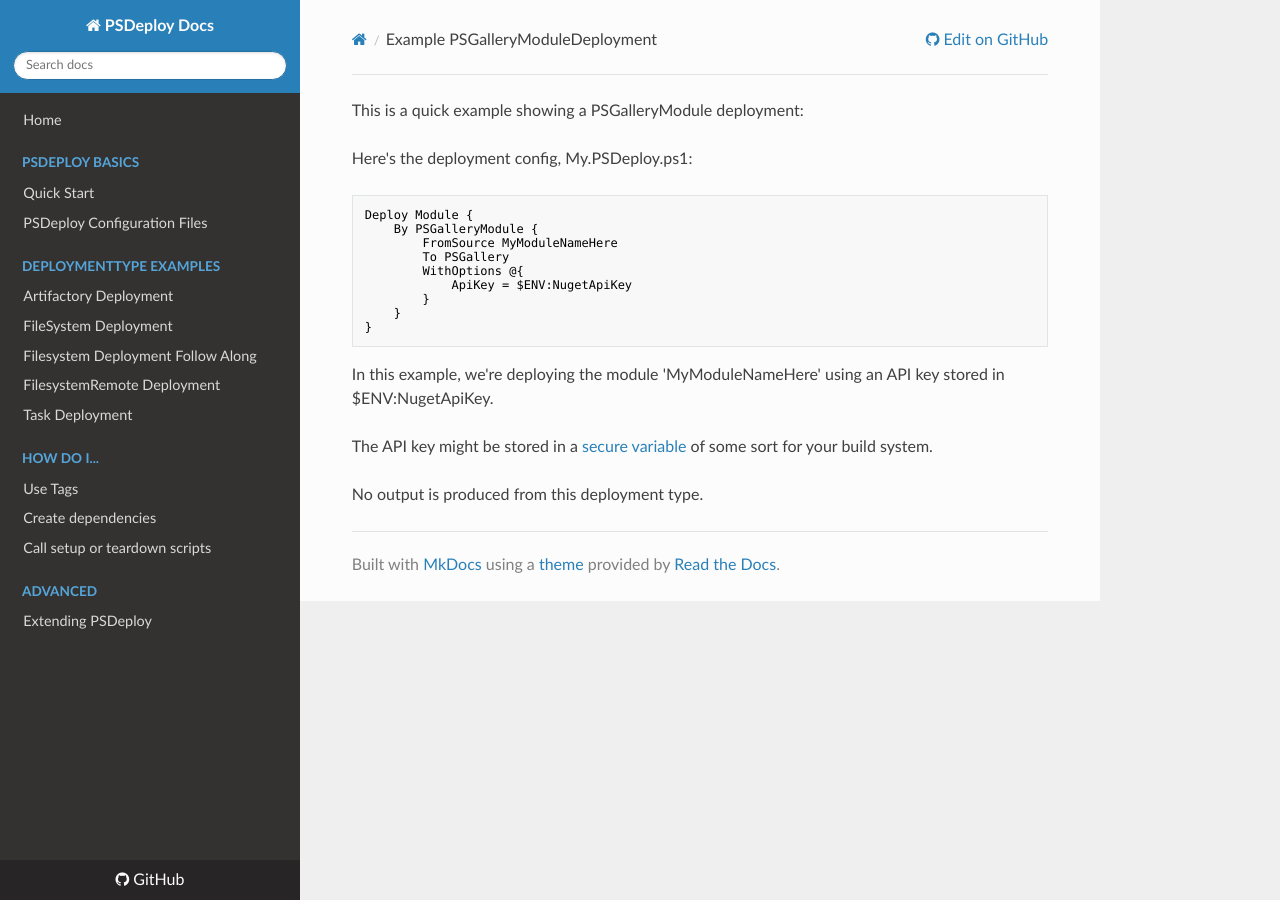
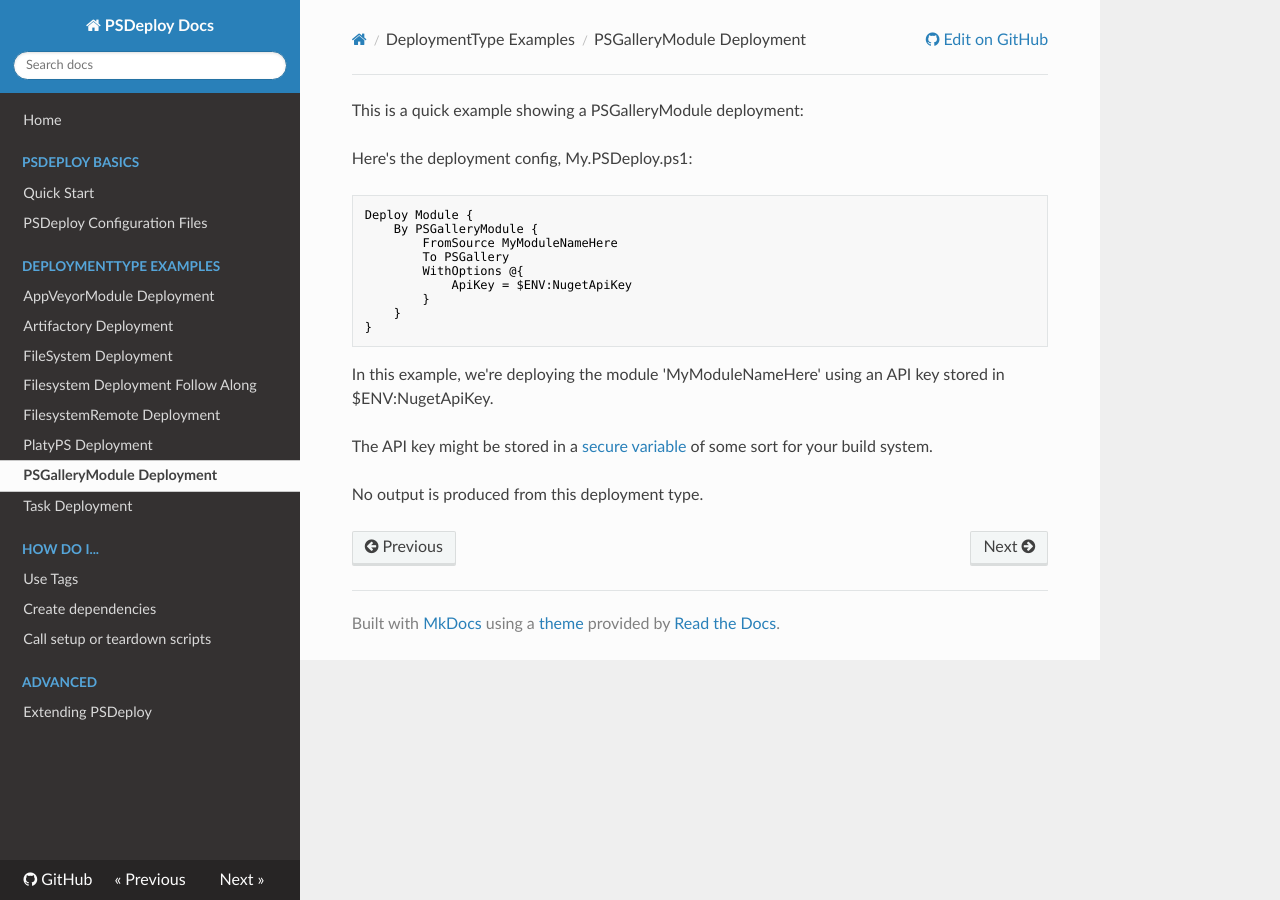
Before and after one commit to RamblingCookieMonster/PSDeploy, an MkDocs documentation site: the page built from docs/Example-PSGalleryModule-Deployment.md, in a window 1280 px wide. Built offline with MkDocs 1.6.1, drawn with Linux system fonts in a browser that asks for light colours; nearby versions of some CDN libraries; old or Windows-style settings are respelled for this version of MkDocs.

Commit message:
Updated docs [skip ci]

```diff
--- a/mkdocs.yml
+++ b/mkdocs.yml
@@ -7,10 +7,13 @@ pages:
     - Quick Start: Quick-Start.-Installation-and-Example.md
     - PSDeploy Configuration Files: PSDeploy-Configuration-Files.md
   - DeploymentType Examples:
+    - AppVeyorModule Deployment: Example-AppVeyorModule-Deployment.md
     - Artifactory Deployment: Example-Artifactory-Deployment.md
     - FileSystem Deployment: Example-Filesystem-Deployment.md
     - Filesystem Deployment Follow Along: Example-Filesystem-Deployment-Follow-Along.md
     - FilesystemRemote Deployment: Example-FilesystemRemote-Deployment.md
+    - PlatyPS Deployment: Example-PlatyPS-Deployment.md
+    - PSGalleryModule Deployment: Example-PSGalleryModule-Deployment.md
     - Task Deployment: Example-Task-Deployment.md
   - How Do I...:
     - Use Tags: Feature.-Tags.md
```
Also changed, not shown: docs/Example-AppVeyorModule-Deployment.md (renamed from docs/Example-AppVeyorModuleDeployment.md), docs/Example-PSGalleryModule-Deployment.md (renamed from docs/Example-PSGalleryModuleDeployment.md).
